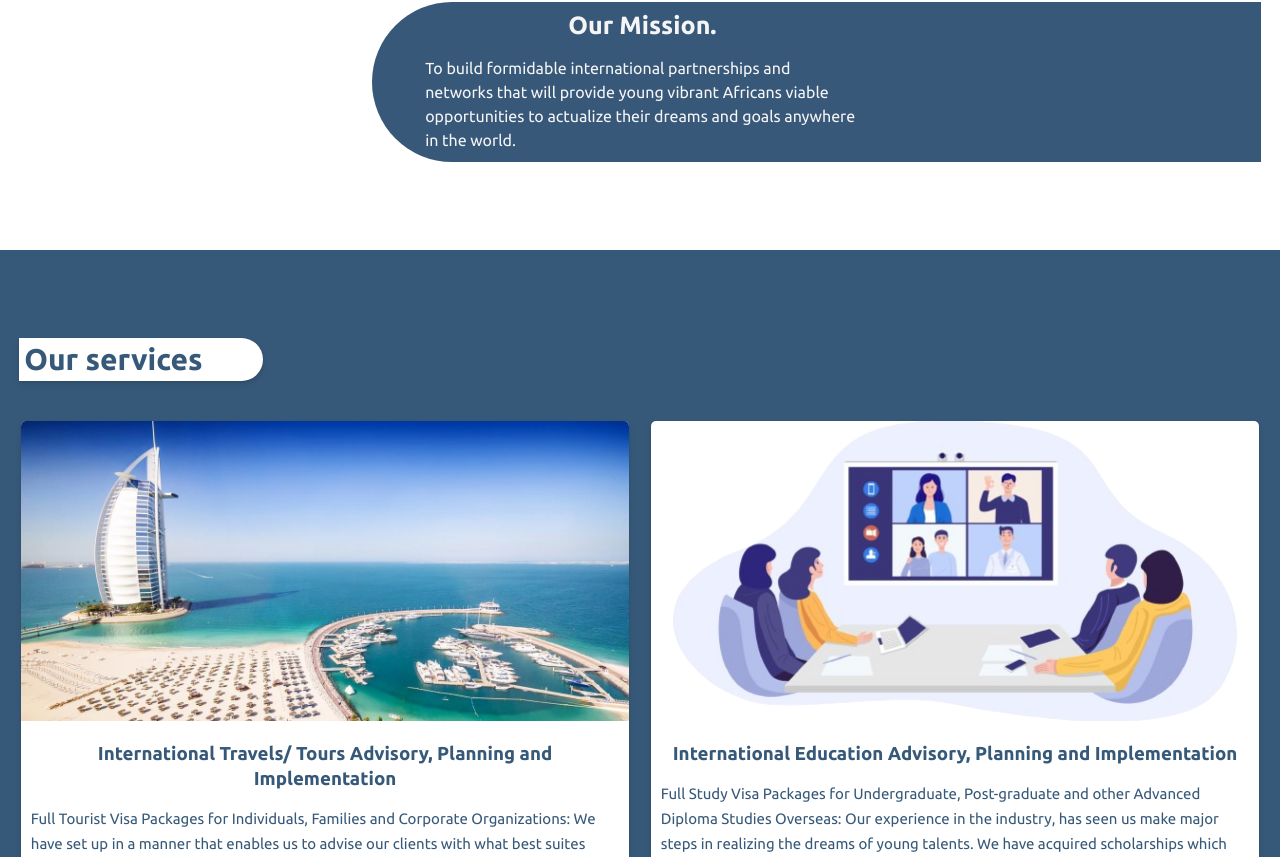
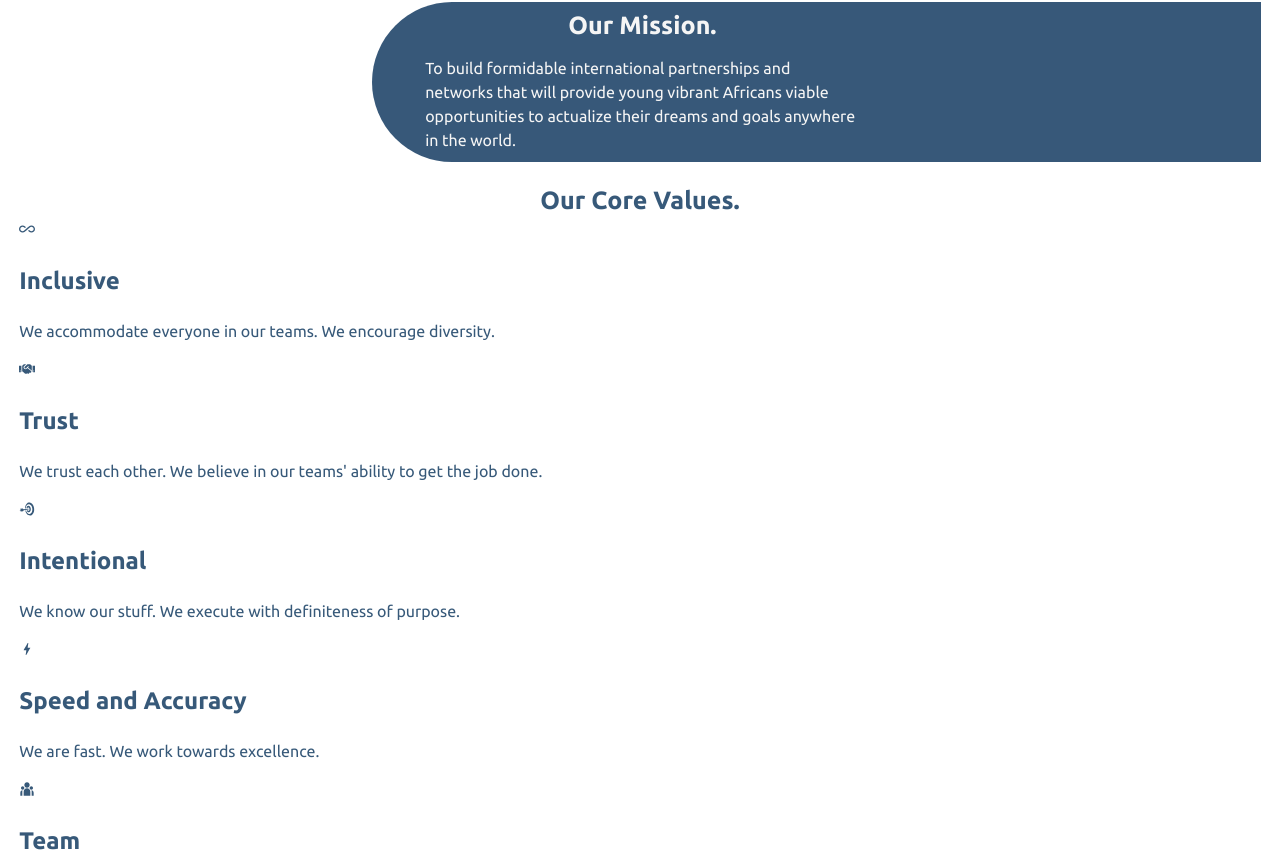
Before and after one commit to 1wes/pithone-international, a React (Vite) app: page / in a window 1280 px wide. Shown: the part 1683-2540 px from the top of the page. Built offline with nearby package versions, Linux system fonts and the light colour scheme.

Commit message:
feat(about): add core values

```diff
--- a/src/components/about.jsx
+++ b/src/components/about.jsx
@@ -4,7 +4,12 @@ import './about.css';
 
 import SectionHeading from "./heading";
 
-import conferenceImg from '../assets/conference.png'
+import conferenceImg from '../assets/conference.png';
+
+import { MdAllInclusive, MdBolt } from "react-icons/md";
+import { FaHandshake } from "react-icons/fa";
+import { GiBullseye } from "react-icons/gi";
+import { RiTeamFill } from "react-icons/ri";
 
 const About=()=>{
 
@@ -56,6 +61,23 @@ const About=()=>{
                             opportunities to actualize their dreams and goals anywhere in the world.`} />
                         </div>
                     </div>
+                    <div className="core-values">
+                        <h2 className="value-header">
+                            Our Core Values.
+                        </h2>
+                        <div className="values-list">
+                            <Value icon={<MdAllInclusive/>} value={`Inclusive`} description={`We accommodate everyone in our teams.
+                                We encourage diversity.`} />
+                            <Value icon={<FaHandshake/>} value={`Trust`} description={`We trust each other.
+                                We believe in our teams' ability to get the job done.`} />
+                            <Value icon={<GiBullseye/>} value={`Intentional`} description={`We know our stuff.
+                                We execute with definiteness of purpose.`} />
+                            <Value icon={<MdBolt/>} value={`Speed and Accuracy`} description={`We are fast.
+                                We work towards excellence.`} />
+                            <Value icon={<RiTeamFill/>} value={`Team`} description={`We thrive in togetherness.
+                                Union is our core.`} />
+                        </div>
+                    </div>
                 </div>
             </main>
         </Fragment>
@@ -94,4 +116,25 @@ const VisionMissionCard = ({heading, goal}) => {
     )
 }
 
+const Value = ({ icon, value, description }) => {
+
+    return (
+        <Fragment>
+            <div className="value">
+                <div className="value-icon">
+                    <i>
+                        {icon}
+                    </i>
+                </div>
+                <h2 className="value-title">
+                    {value}
+                </h2>
+                <p className="value-description">
+                    {description}
+                </p>
+            </div>
+        </Fragment>
+    )
+}
+
 export default About;
```
